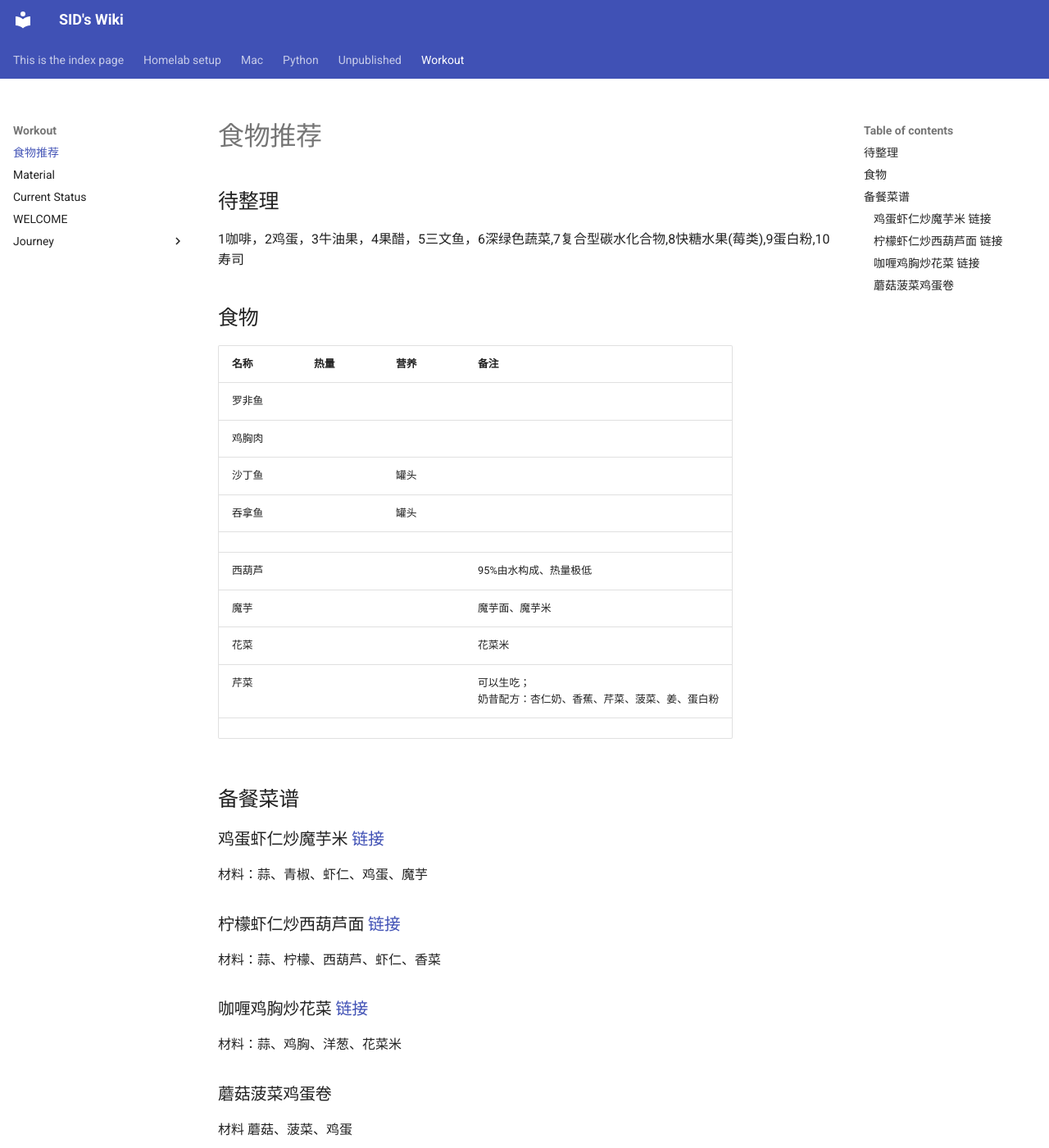
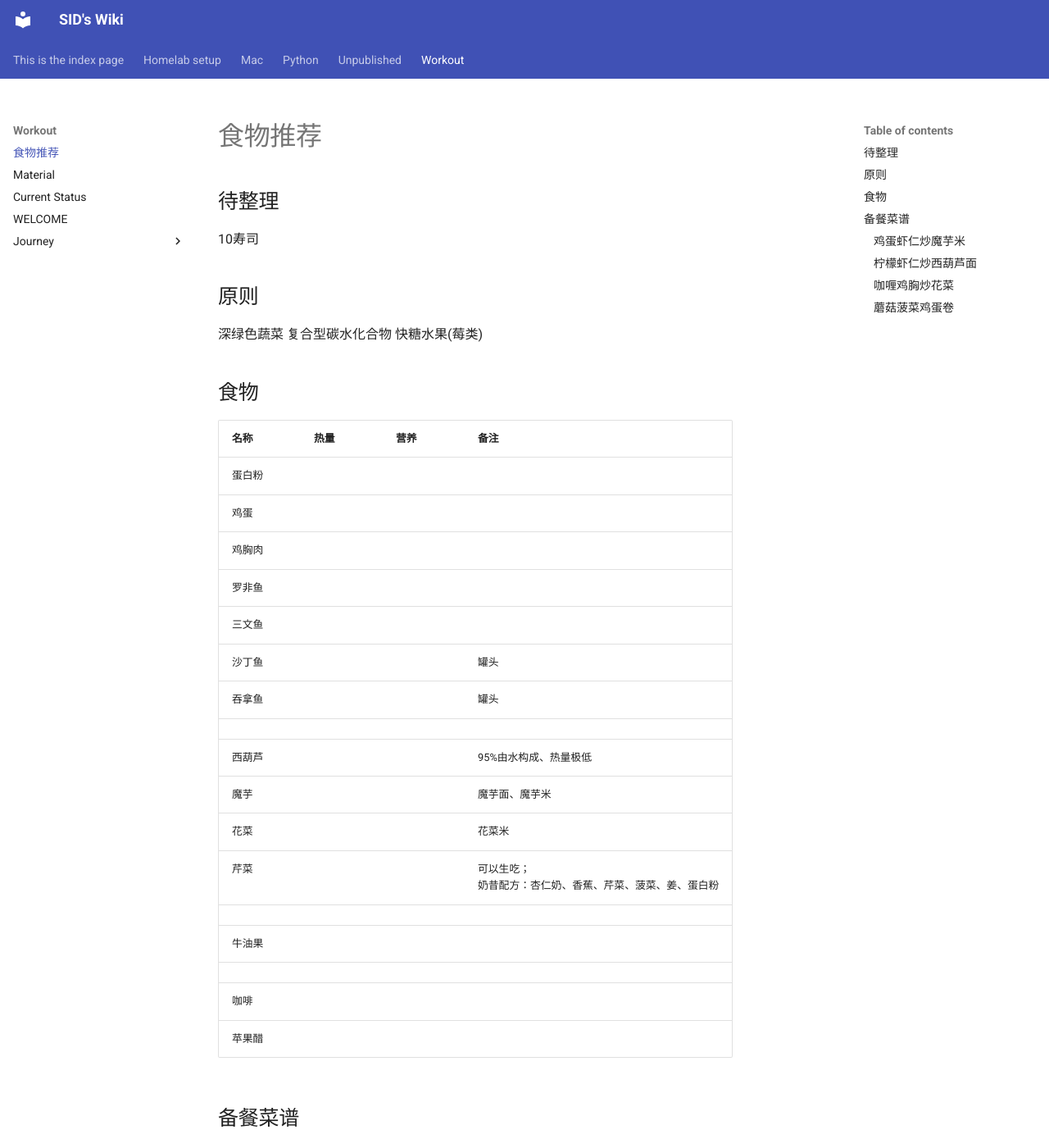
Before and after one commit to sidkang/wiki, an MkDocs documentation site: the page built from docs/workout/foods.md, in a window 1280 px wide and 1400 px high. Shown: the whole window at 82% size. Built offline with MkDocs 1.6.1 and Material for MkDocs 9.7.7, drawn with Linux system fonts in a browser that asks for light colours.

Commit message:
update workout

```diff
--- a/docs/workout/foods.md
+++ b/docs/workout/foods.md
@@ -2,34 +2,52 @@
 
 ## 待整理
 
-1咖啡，2鸡蛋，3牛油果，4果醋，5三文鱼，6深绿色蔬菜,7复合型碳水化合物,8快糖水果(莓类),9蛋白粉,10寿司
+10寿司
 
+## 原则
+
+深绿色蔬菜
+复合型碳水化合物
+快糖水果(莓类)
 ## 食物
 
 |名称|热量|营养|备注|
 |-|-|-|-|
+|蛋白粉
+|鸡蛋
+|鸡胸肉
 |罗非鱼
-|鸡胸肉
-|沙丁鱼||罐头
-|吞拿鱼||罐头
+|三文鱼
+|沙丁鱼|||罐头
+|吞拿鱼|||罐头
 |
 |西葫芦|||95%由水构成、热量极低
 |魔芋|||魔芋面、魔芋米|
 |花菜|||花菜米
 |芹菜|||可以生吃；<br>奶昔配方：杏仁奶、香蕉、芹菜、菠菜、姜、蛋白粉
 |
+|牛油果
+|
+|咖啡
+|苹果醋
 
 ## 备餐菜谱
 
-### 鸡蛋虾仁炒魔芋米 [链接](https://youtu.be/8AmgBbTRaSU?t=143)
+### 鸡蛋虾仁炒魔芋米
+
+[来源链接](https://youtu.be/8AmgBbTRaSU?t=143)
 
 材料：蒜、青椒、虾仁、鸡蛋、魔芋
 
-### 柠檬虾仁炒西葫芦面 [链接](https://youtu.be/8AmgBbTRaSU?t=236)
+### 柠檬虾仁炒西葫芦面
+
+[来源链接](https://youtu.be/8AmgBbTRaSU?t=236)
 
 材料：蒜、柠檬、西葫芦、虾仁、香菜
 
-### 咖喱鸡胸炒花菜 [链接](https://youtu.be/8AmgBbTRaSU?t=321)
+### 咖喱鸡胸炒花菜
+
+[来源链接](https://youtu.be/8AmgBbTRaSU?t=321)
 
 材料：蒜、鸡胸、洋葱、花菜米
 
```
